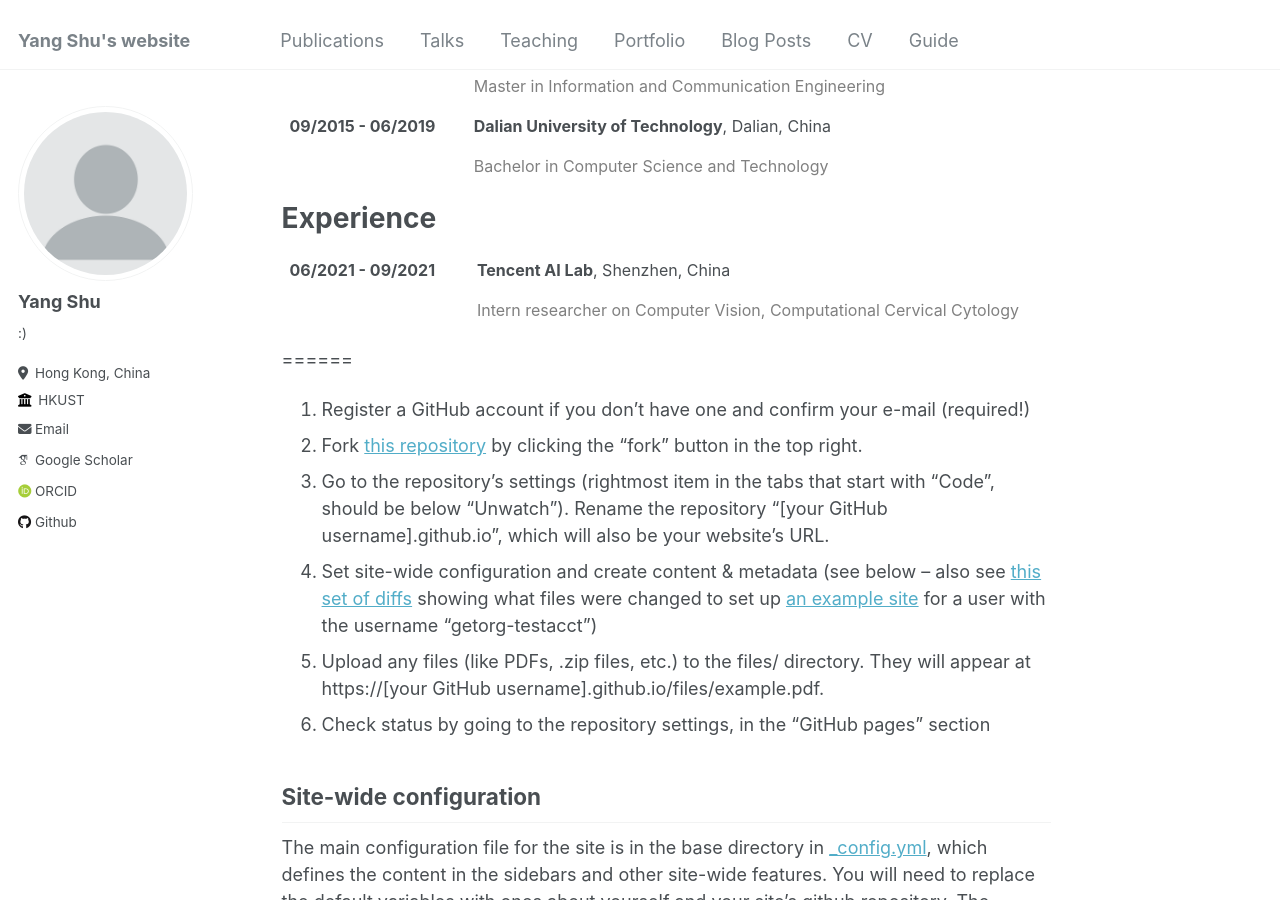
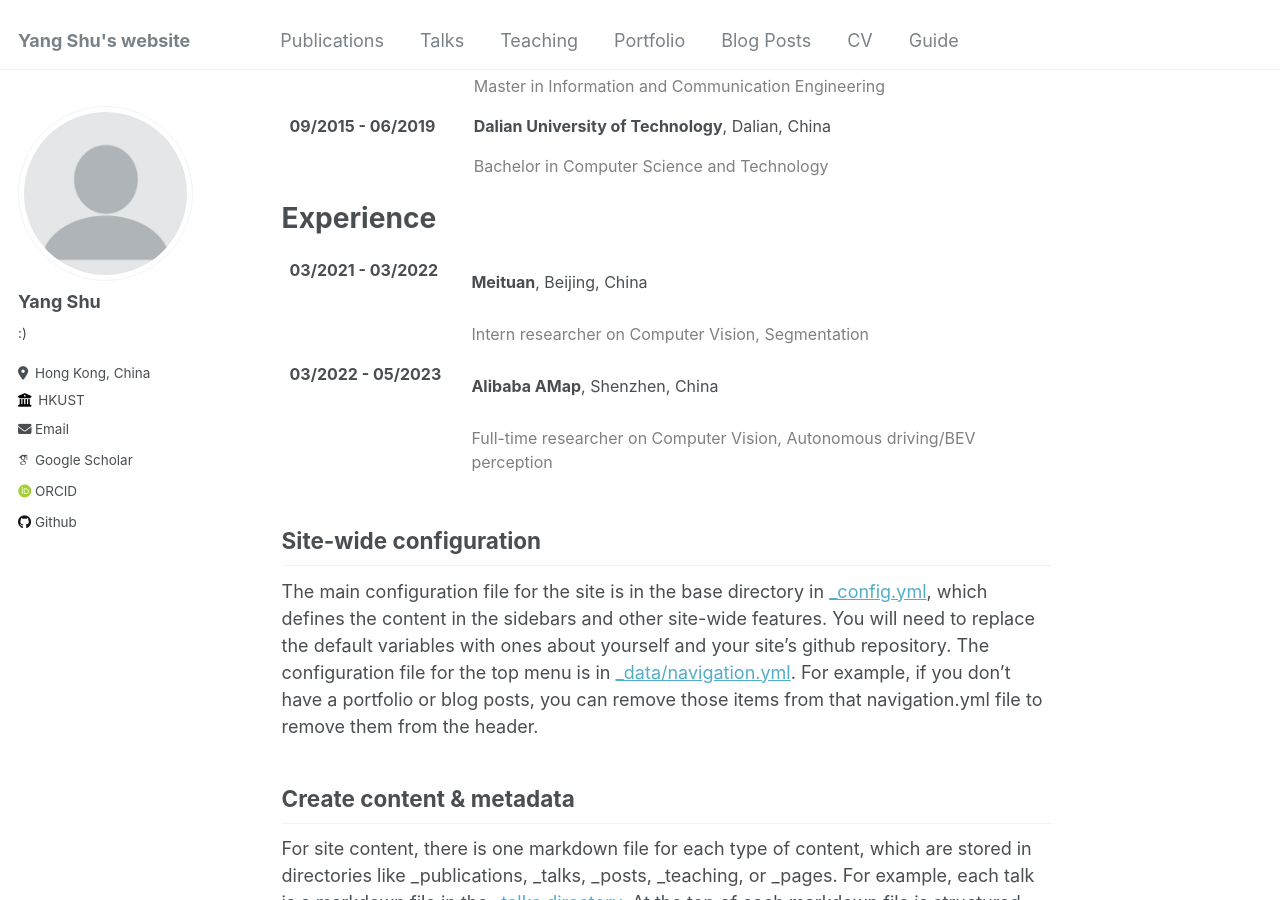
Before and after one commit to isyangshu/isyangshu.github.io, a Jekyll site: the page built from _pages/about.md, in a window 1280 px wide and 900 px high, scrolled down 604 px. Built offline with Jekyll 4.4.1, drawn with Linux system fonts in a browser that asks for light colours; some web fonts are replaced.

Commit message:
Update about.md

```diff
--- a/_pages/about.md
+++ b/_pages/about.md
@@ -57,22 +57,22 @@ News
 <table style="border: none;rules:none;cellspacing:0;font-size:16px;">
 <tbody>
 <tr>
-    <td><b>06/2021 - 09/2021</b> &nbsp;&nbsp;&nbsp;</td>
-    <td><b>Tencent AI Lab</b>, Shenzhen, China</td>
+    <td><b>03/2021 - 03/2022</b> &nbsp;&nbsp;&nbsp;</td>
+    <td><b>Meituan</b>, Beijing, China</td>
 </tr>
 <tr>
     <td></td>
-    <td><font color="grey">Intern researcher on Computer Vision, Computational Cervical Cytology</font></td>
+    <td><font color="grey">Intern researcher on Computer Vision, Segmentation</font></td>
+</tr>
+<tr>
+    <td><b>03/2022 - 05/2023</b> &nbsp;&nbsp;&nbsp;</td>
+    <td><b>Alibaba AMap</b>, Shenzhen, China</td>
+</tr>
+<tr>
+    <td></td>
+    <td><font color="grey">Full-time researcher on Computer Vision, Autonomous driving/BEV perception</font></td>
 </tr>
 </tbody></table>
-
-======
-1. Register a GitHub account if you don't have one and confirm your e-mail (required!)
-1. Fork [this repository](https://github.com/academicpages/academicpages.github.io) by clicking the "fork" button in the top right.
-1. Go to the repository's settings (rightmost item in the tabs that start with "Code", should be below "Unwatch"). Rename the repository "[your GitHub username].github.io", which will also be your website's URL.
-1. Set site-wide configuration and create content & metadata (see below -- also see [this set of diffs](http://archive.is/3TPas) showing what files were changed to set up [an example site](https://getorg-testacct.github.io) for a user with the username "getorg-testacct")
-1. Upload any files (like PDFs, .zip files, etc.) to the files/ directory. They will appear at https://[your GitHub username].github.io/files/example.pdf.
-1. Check status by going to the repository settings, in the "GitHub pages" section
 
 Site-wide configuration
 ------
```
